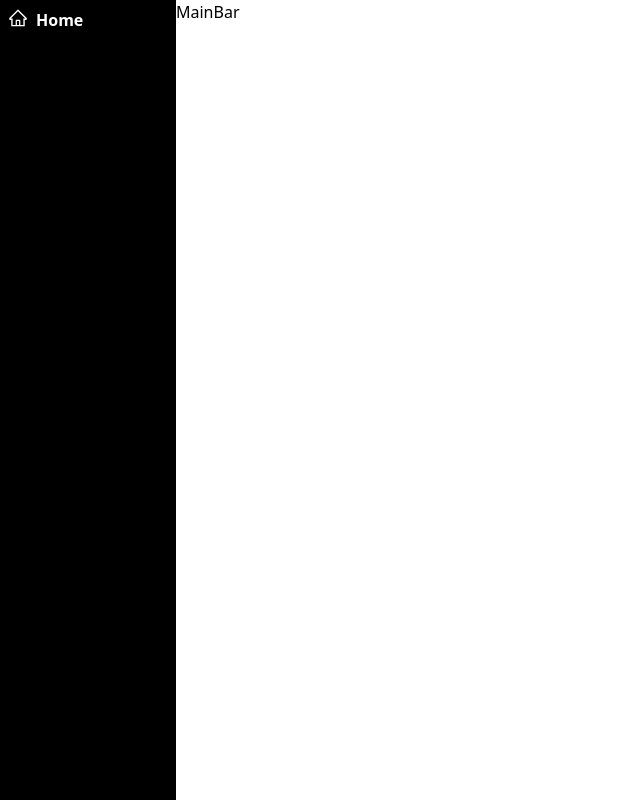
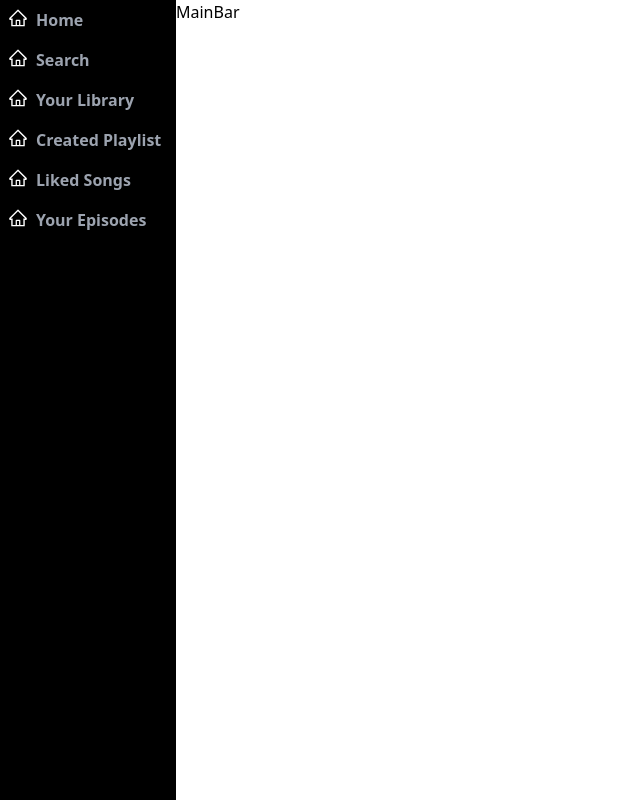
Before and after one commit to kunwarabhi7/spotifyv2, a Next.js app: page / in a window 1280 px wide. Shown: the whole page, without its empty margins (0-640 px from the left). Built offline with nearby package versions, Linux system fonts and the light colour scheme.

Commit message:
added 6 components

```diff
--- a/components/SideBar.jsx
+++ b/components/SideBar.jsx
@@ -1,16 +1,35 @@
-import React from 'react'
-import {AiOutlineHome} from 'react-icons/ai'
+import React from "react";
+import { AiOutlineHome } from "react-icons/ai";
 
 function SideBar() {
   return (
-    <div className='w-44 bg-black text-white h-screen'>
-        <div className='flex item-center p-2'>
-
-        <AiOutlineHome size={20}/>
-        <h1 className='pl-2 font-semibold'>Home</h1>
-        </div>
+    <div className="w-44 bg-black text-white h-screen">
+      <div className="flex item-center p-2">
+        <AiOutlineHome size={20} />
+        <h1 className="pl-2 font-semibold text-gray-400">Home</h1>
+      </div>
+      <div className="flex item-center p-2">
+        <AiOutlineHome size={20} />
+        <h1 className="pl-2 font-semibold text-gray-400">Search</h1>
+      </div>
+      <div className="flex item-center p-2">
+        <AiOutlineHome size={20} />
+        <h1 className="pl-2 font-semibold text-gray-400">Your Library</h1>
+      </div>
+      <div className="flex item-center p-2">
+        <AiOutlineHome size={20} />
+        <h1 className="pl-2 font-semibold text-gray-400">Created Playlist</h1>
+      </div>
+      <div className="flex item-center p-2">
+        <AiOutlineHome size={20} />
+        <h1 className="pl-2 font-semibold text-gray-400">Liked Songs</h1>
+      </div>
+      <div className="flex item-center p-2">
+        <AiOutlineHome size={20} />
+        <h1 className="pl-2 font-semibold text-gray-400">Your Episodes</h1>
+      </div>
     </div>
-  )
+  );
 }
 
-export default SideBar
+export default SideBar;
```
